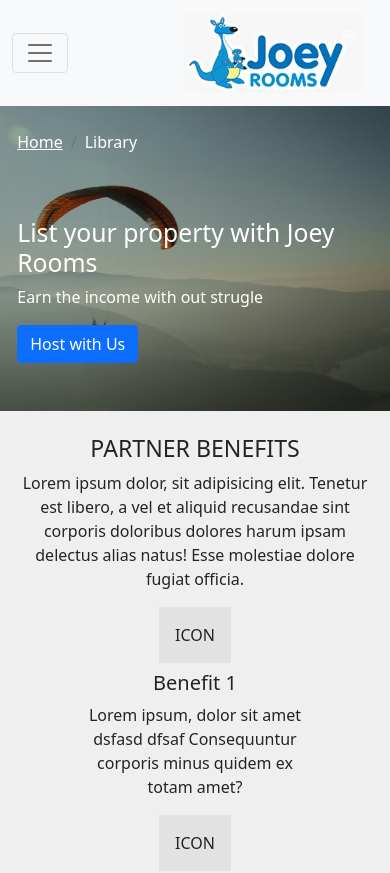
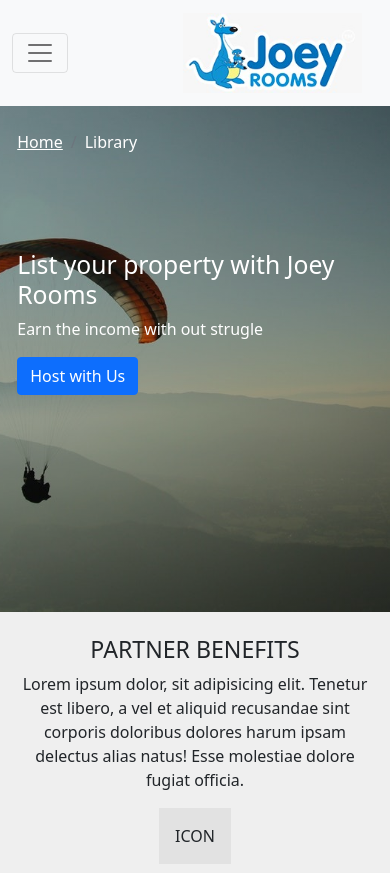
Before and after one commit to rojon009/cyberflow-ui-task, a React (Create React App) app: page / in a window 390 px wide. Shown: the top 873 px of the page. Built offline with nearby package versions, Linux system fonts and the light colour scheme.

Commit message:
footer responsiveness is fixed

```diff
--- a/src/componenets/Footer.jsx
+++ b/src/componenets/Footer.jsx
@@ -8,8 +8,8 @@ const Footer = () => {
   return (
     <div className='bg-primary py-5 text-white  '>
       <div className="container">
-        <div className="row row-cols-1 row-cols-md-3 row-cols-lg-5">
-          <div className="d-flex flex-column align-items-center mb-4">
+        <div className="row row-cols-lg-5">
+          <div className="d-flex col-12 flex-column align-items-center mb-4">
             <img className="mb-2" style={{height: '60px'}} src={Logo} alt="logo" />
             <span className="mb-2">Follow Us</span>
             <div>
--- a/src/componenets/FooterLinkList.jsx
+++ b/src/componenets/FooterLinkList.jsx
@@ -2,7 +2,7 @@ import React from 'react';
 
 const FooterLinkList = () => {
   return (
-    <div className="d-flex flex-column align-items-center align-items-md-start mb-4">
+    <div className="col-12 col-md-6 d-flex flex-column align-items-center align-items-md-start mb-4">
       <span className="fw-bold">Link Header</span>
       <a className="text-white text-decoration-none" href="#a">Example One</a>
       <a className="text-white text-decoration-none" href="#a">Example Two</a>
--- a/src/componenets/HeroSection.jsx
+++ b/src/componenets/HeroSection.jsx
@@ -4,10 +4,10 @@ import Breadcrumb from './Breadcrumb';
 
 const HeroSection = () => {
   return (
-    <div className="row" style={{backgroundImage: `linear-gradient( rgba(0, 0, 0, 0.2), rgba(0, 0, 0, 0.3) ), url(${Hero})`, backgroundRepeat: 'no-repeat', backgroundPosition: 'center center', backgroundSize: 'cover', backgroundBlendMode: 'brightness(50%)'}}>
+    <div className="row" style={{backgroundImage: `linear-gradient( rgba(0, 0, 0, 0.2), rgba(0, 0, 0, 0.3) ), url(${Hero})`, backgroundRepeat: 'no-repeat', backgroundPosition: 'center center', backgroundSize: 'cover', backgroundBlendMode: 'brightness(50%)', height: '60vh', minHeight: '500px'}}>
       <div className="col-11 col-md-7 pt-4 mx-auto">
         <Breadcrumb />
-        <div className="text-white py-5">
+        <div className="text-white py-5 mt-5">
           <h2>List your property with Joey Rooms</h2>
           <p>Earn the income with out strugle</p>
           <button className="btn btn-primary">Host with Us</button>
```
